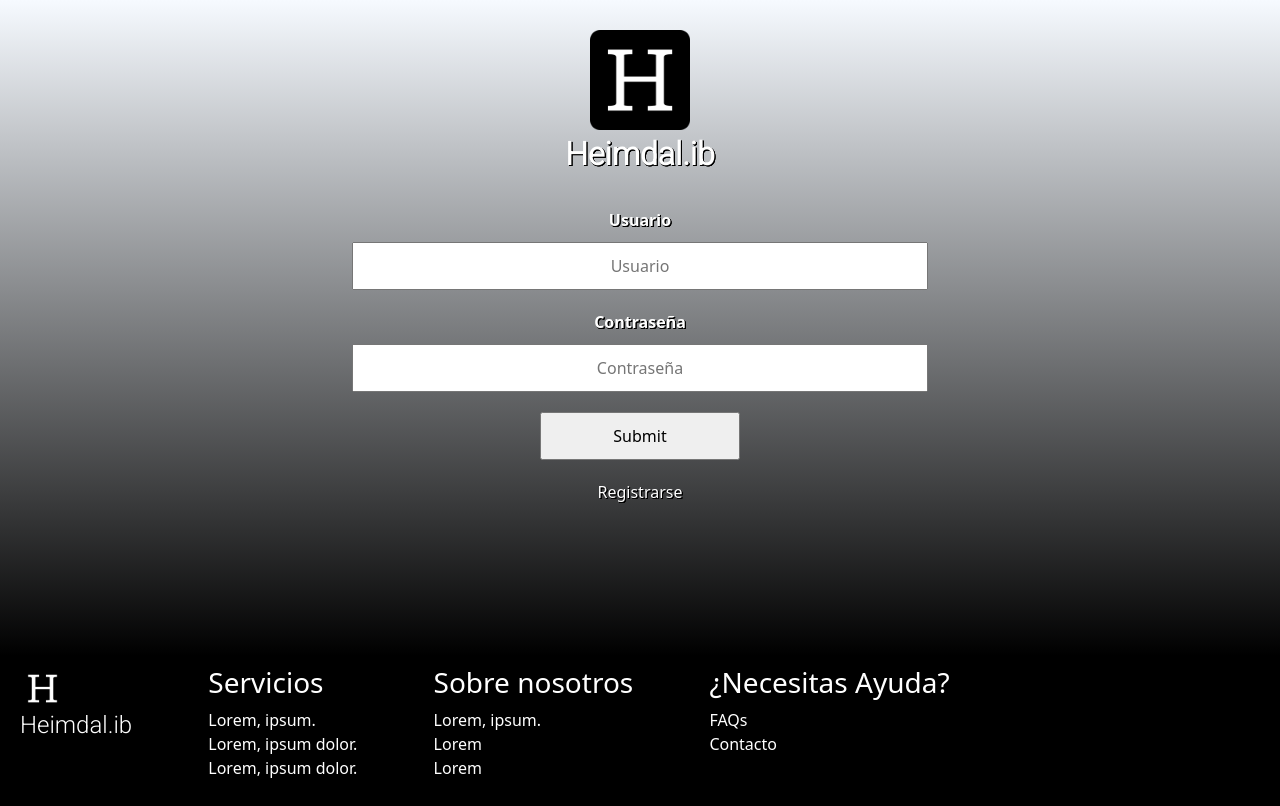
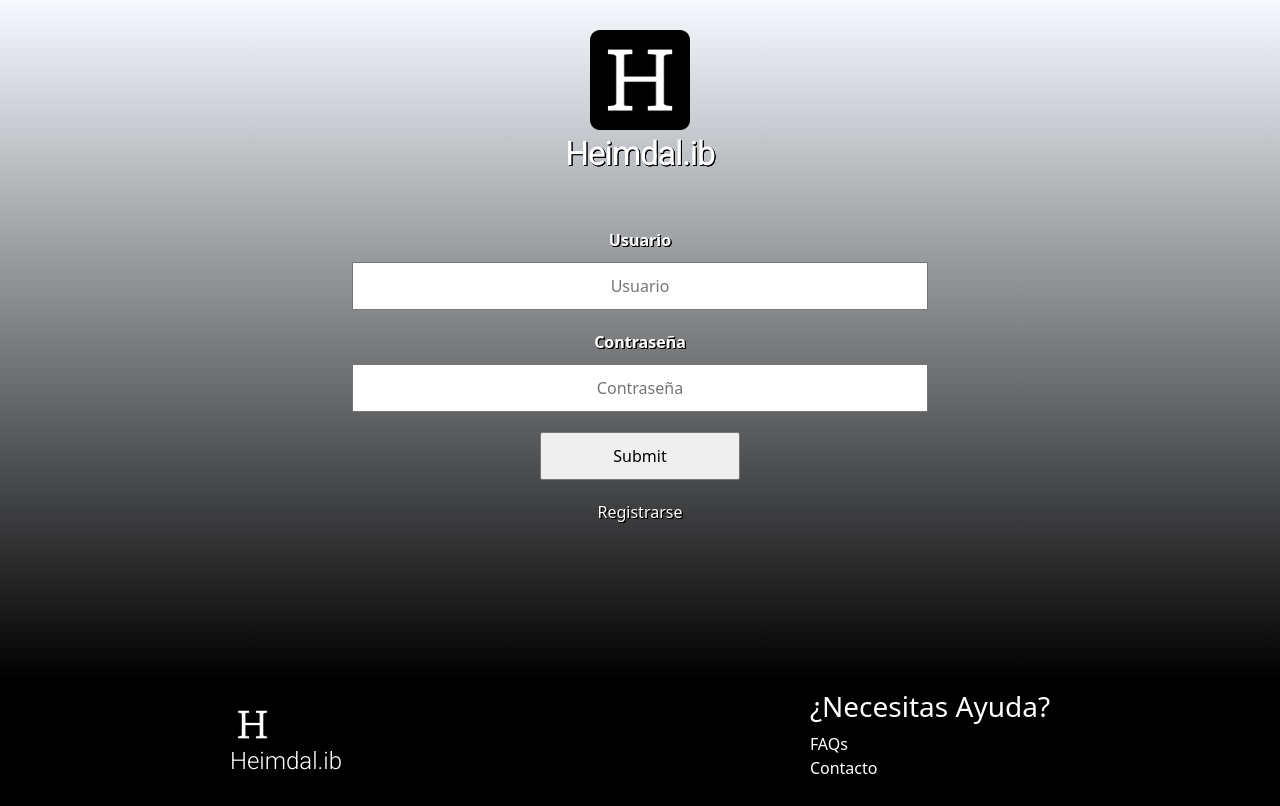
Before and after one commit to Emagomezj/proyectoCoderHouse, a website: page html/log-in.html in a window 1280 px wide. Drawn offline with nearby package versions, Linux system fonts and the light colour scheme; a web font is replaced by a local one.

Commit message:
estructura final

```diff
--- a/html/log-in.html
+++ b/html/log-in.html
@@ -68,7 +68,7 @@
         <a href="../html/registrarse.html">Registrarse</a>
       </div>
     </main>
-    <footer>
+    <footer class="d-flex container-fluid">
       <div class="footerBlock">
         <a href="../index.html">
           <img
@@ -80,27 +80,11 @@
         </a>
       </div>
 
-      <div class="footerBlock footerPres">
-        <ul class="footerPres">
-          <h3>Servicios</h3>
-          <li><a class="aFooter" href="">Lorem, ipsum.</a></li>
-          <li><a class="aFooter" href="">Lorem, ipsum dolor.</a></li>
-          <li><a class="aFooter" href="">Lorem, ipsum dolor.</a></li>
-        </ul>
-      </div>
-      <div class="footerBlock">
-        <ul class="footerPres">
-          <h3>Sobre nosotros</h3>
-          <li><a class="aFooter" href="">Lorem, ipsum.</a></li>
-          <li><a class="aFooter" href="">Lorem</a></li>
-          <li><a class="aFooter" href="">Lorem</a></li>
-        </ul>
-      </div>
       <div class="footerBlock">
         <ul>
           <h3>¿Necesitas Ayuda?</h3>
-          <li><a class="aFooter" href="faqs.html">FAQs</a></li>
-          <li><a class="aFooter" href="contacto.html">Contacto</a></li>
+          <li><a class="aFooter" href="../html/faqs.html">FAQs</a></li>
+          <li><a class="aFooter" href="../html/contacto.html">Contacto</a></li>
         </ul>
       </div>
     </footer>
--- a/scss/_footer.scss
+++ b/scss/_footer.scss
@@ -2,18 +2,19 @@ footer{
     background-color:rgb(0, 0, 0);
     vertical-align: bottom;
     color: white;
-    justify-content: end;
+    justify-content: space-between;
     .footerPres{
         @include nueveCuarenta{
             display: none;
         }
     }
     .footerBlock{
-        display: inline-block;
+        display: flex;
         margin: auto;
         border-top: black;
         padding: 10px 20px;
         vertical-align: top;
+        justify-content: space-between;
        a{
             text-decoration: none;
             img{
--- a/scss/_loginReg.scss
+++ b/scss/_loginReg.scss
@@ -19,7 +19,7 @@ main{
         }
     }
     form{
-        margin-top: 30px;
+        margin-top: 50px;
         justify-content: center;
         align-items: center;
         text-align: center;
--- a/scss/style.scss
+++ b/scss/style.scss
@@ -17,7 +17,7 @@ body{
     flex-direction: column;
 }
 main{
-    min-height: 82vh;
+    min-height: 85vh;
     max-height: none;
     background: rgb(0,0,0);
     background: linear-gradient(0deg, rgba(0,0,0,1) 0%, rgba(246,250,255,1) 100%);
```
Also changed, not shown: html/biblioteca.html (+4 -19 lines), html/comunidad.html (+4 -19 lines), html/contacto.html (+3 -19 lines), html/faqs.html (+3 -19 lines), html/foros.html (+3 -19 lines), html/novedades.html (+3 -19 lines), html/registrarse.html (+3 -19 lines), index.html (+2 -18 lines), css/style.css, 1 other file.
